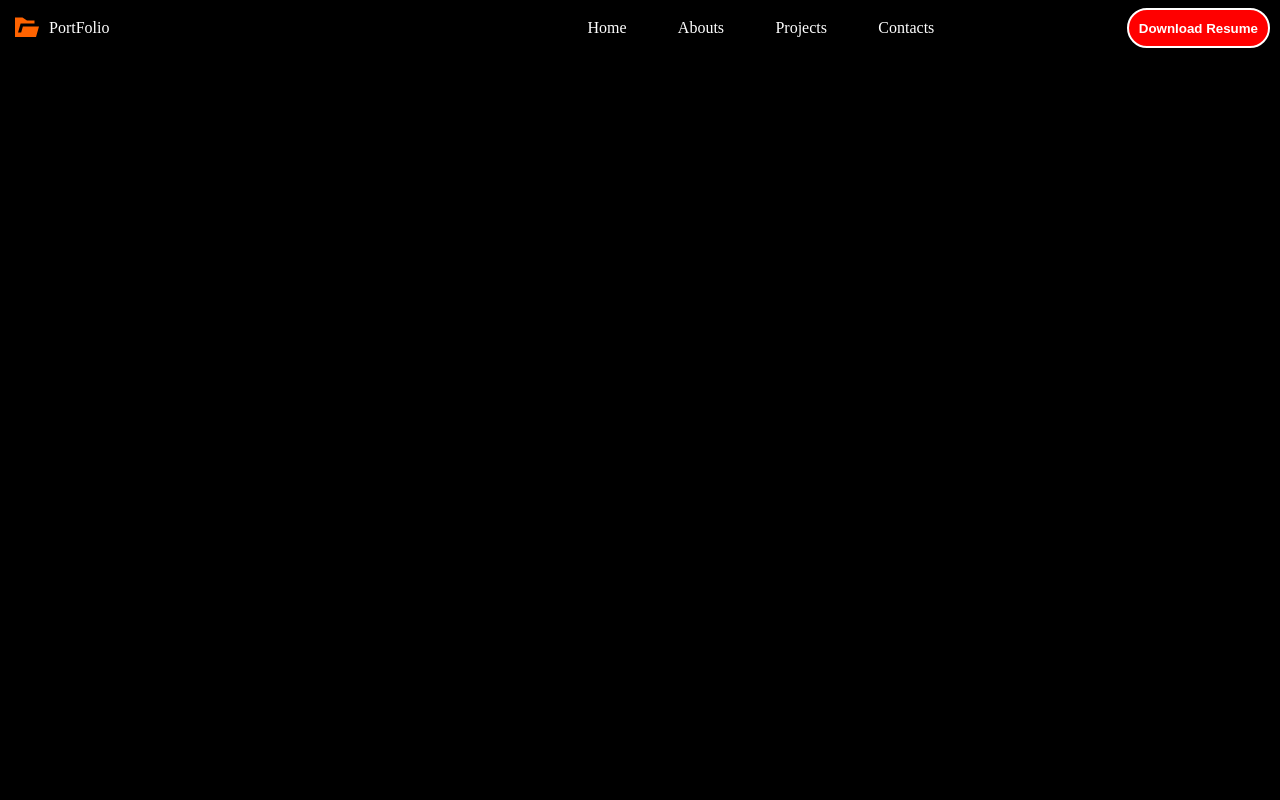
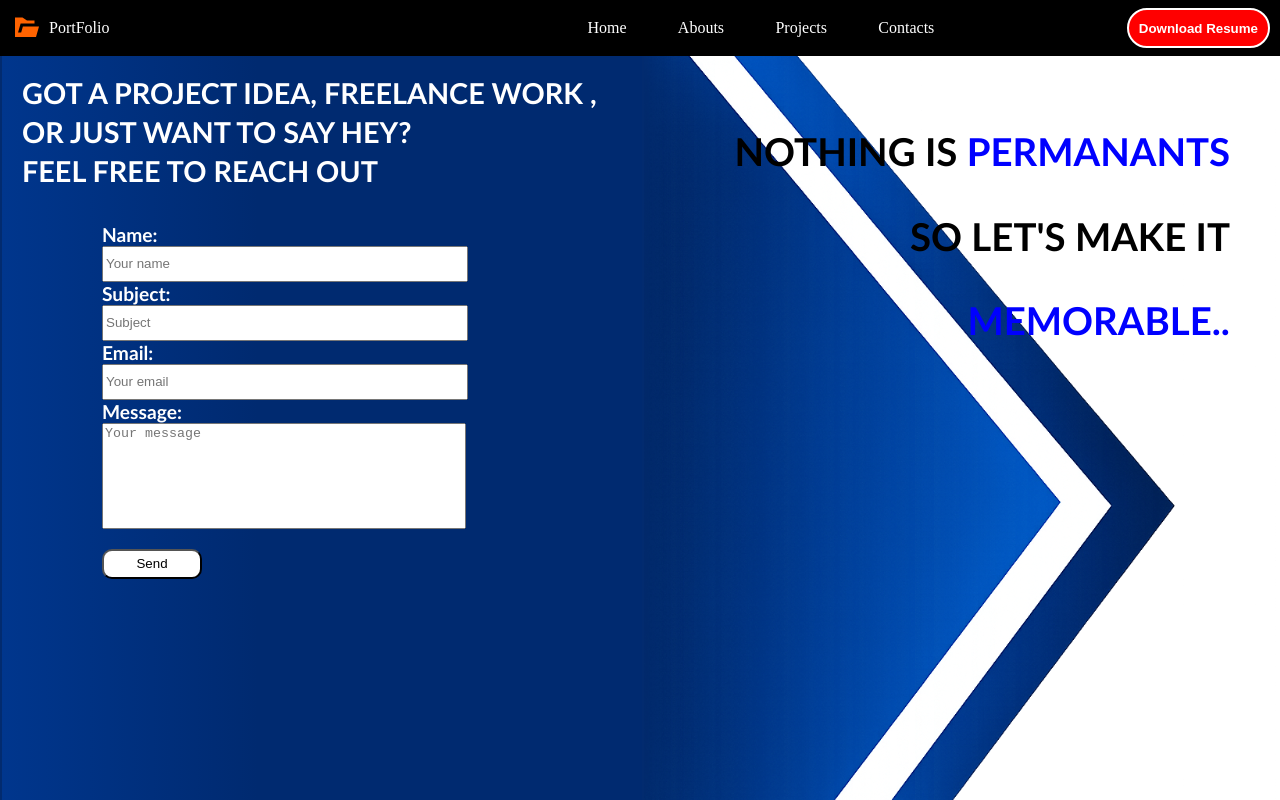
Before and after one commit to FallenSid/portfolio, a React (Vite) app: page /Contacts in a window 1280 px wide. Built offline with nearby package versions, Linux system fonts and the light colour scheme.

Commit message:
Contact Page added

```diff
--- a/package.json
+++ b/package.json
@@ -10,6 +10,7 @@
     "preview": "vite preview"
   },
   "dependencies": {
+    "@emailjs/browser": "^4.4.1",
     "@gsap/react": "^2.1.2",
     "gsap": "^3.13.0",
     "react": "^19.1.1",
--- a/src/pages/Contacts.jsx
+++ b/src/pages/Contacts.jsx
@@ -1,12 +1,108 @@
-import React from 'react'
-import Navbar from '../components/Navbar'
+import Navbar from "../components/Navbar";
+import React , {useRef , useEffect } from "react";
+import emailjs from "@emailjs/browser";
+import "./contacts.css";
+import { useGSAP } from "@gsap/react";
+import gsap from "gsap";
+
+
 const Contacts = () => {
+  const container = useRef();
+  useGSAP(() => {
+    gsap.from(".content", {
+      x: "-85vw",
+      delay: 0.5,
+      duration: 1,
+    });
+  });
+
+  useGSAP(() => {
+    gsap.from("#contact-text p", {
+      opacity: 0,
+      y: 30,
+      delay: 1.5,
+      duration: 0.5,
+      stagger: 0.3,
+    });
+  });
+
+  const form = useRef();
+  const sendEmail = (e) => {
+    e.preventDefault();
+
+    emailjs
+      .sendForm("service_36q3isl","template_g2znn5s", form.current,{publicKey:'PMpEdf2sZYvQRuVgO'})
+      .then(
+        ()=>{console.log("SUCCESS")
+          success.current.style.display = "block";
+        },
+        (error) => {
+          console.log("FAILED...", error.text);
+        },
+      );
+  };
+
+
+  const success = useRef();
   return (
-    <div>
-        <Navbar/>
-      Hey i am Contacts
+    <div className="contact-background borderline">
+      <Navbar />
+
+      <div ref={success} className="success">
+        <button className="close-btn" onClick={()=>{
+          success.current.style.display = "none";
+        }} >X</button>
+        <h1>THANK YOU</h1>
+        <p>Your Message have been sent successfully</p>
+        <p>I will reach you out as soon as possible</p>
+      </div>
+
+
+      <div className="content">
+
+        <div className="slide">
+
+          <div className="intro-text">
+            <h2>GOT A PROJECT IDEA, FREELANCE WORK ,</h2>
+            <h2> OR JUST WANT TO SAY HEY?</h2>
+            <h2>FEEL FREE TO REACH OUT</h2>
+          </div>
+
+          <div className="contact-form">
+
+            <form ref={form} onSubmit={sendEmail}>
+              <label>Name:</label>
+              <input type="text" placeholder="Your name" name="user_name" />
+              <label>Subject:</label>
+              <input type="text" placeholder="Subject" name="subject" />
+              <label>Email:</label>
+              <input type="email" placeholder="Your email" name="user_email" />
+              <label>Message:</label>
+              <textarea name="message" placeholder="Your message" />
+              <input id="send-btn" type="submit" value="Send" onClick={()=>{
+                form.current.reset()
+              }} />
+            </form>
+          </div>
+        </div>
+
+
+        <img id="contact-slide" src="assets/img/contactpagebg.png" alt="Contact Page BackGround" />
+      </div>
+
+
+
+      <div id="contact-text" className="contact-text">
+        <p>
+          NOTHING IS <span>PERMANANTS</span>
+        </p>
+        <p>SO LET'S MAKE IT</p>
+        <p>
+          <span>MEMORABLE..</span>
+        </p>
+      </div>
     </div>
-  )
-}
+  );
+};
 
-export default Contacts
+export default Contacts;
--- /dev/null
+++ b/src/pages/contacts.css
@@ -0,0 +1,135 @@
+.contact-background{
+    background: white;
+    height: 100vh;
+}
+.content #contact-slide{
+    height: 100vh;
+    position: relative;
+    left: -110px;
+
+}
+.content{
+    display: flex;
+    position: fixed;
+    z-index: 15;
+
+}
+
+#contact-text{
+    right: 0px;
+    top: 10%;
+    font-family: 'Gill Sans', 'Gill Sans MT', Calibri, 'Trebuchet MS', sans-serif;
+    font-weight: bolder;
+    font-size: 2.4rem;
+    color:black;
+    position: fixed;
+    z-index:100;
+    padding: 10px;
+    padding-right: 50px;
+    text-align: end;
+}
+
+#contact-text span{
+    color:blue
+}
+
+.slide{
+    display: flex;
+    flex-direction: column;
+    width: 50vw;
+    height: 100vh;
+    background-image:linear-gradient(to left, rgb(0 42 112) 60%, #00368d);
+    box-shadow: 0 0 30px 5px #022b6f;
+    border: 2px solid #022b6f;
+    z-index: 12;
+}
+
+.slide .intro-text{
+    position: relative;
+    top: 60px;
+    left: 20px;
+    /* position: absolute; */
+    color: white;
+    font-family: 'Gill Sans', 'Gill Sans MT', Calibri, 'Trebuchet MS', sans-serif;
+    font-weight: bolder;
+    font-size: 1.2rem;
+    line-height: 15px;
+}
+
+.slide .contact-form{
+    font-family: 'Gill Sans', 'Gill Sans MT', Calibri, 'Trebuchet MS', sans-serif;
+    font-weight: bolder;
+    font-size: 1.2rem;
+    position: relative;
+    top:80px;
+    z-index: 15;
+    width: 70%;
+    left: 100px;
+}
+
+.contact-form input , textarea{
+    display: block;
+    width: 80%;
+    resize: none;
+    height: 30px;
+}
+
+.contact-form textarea{
+    height: 100px;
+}
+
+.contact-form #send-btn{
+    width: 100px;
+    margin-top: 20px;
+    background-color: white;
+    border-radius: 10px;
+}
+
+#send-btn:hover{
+    cursor: pointer;
+    background-color: lightgray;
+}
+
+.success{
+
+    font-family: 'Gill Sans', 'Gill Sans MT', Calibri, 'Trebuchet MS', sans-serif;
+    font-size: 1.4rem;
+    font-weight: bolder;
+
+    border: 2px solid black;
+    background-color: white;
+    color:black;
+    width: 500px;
+    text-align: center;
+    height: 300px;
+    z-index: 300;
+    position: fixed;
+
+    left:calc(50% - 250px);
+    top:calc(50% - 150px);
+
+    box-shadow: 0 0 1000px black;
+
+    display: none;
+}
+
+.success h1{
+    color: chartreuse;
+}
+
+.close-btn{
+    position: absolute;
+    right: 0;
+    background-color: transparent;
+    border: none;
+    width: 30px;
+    height: 30px;
+    font-size: 20px;
+    font-weight: bolder;
+    color: gray;
+}
+
+.close-btn:hover{
+    color: red;
+    cursor: pointer;
+}
```
Also changed, not shown: public/assets/img/contactpagebg.png (added), 1 other file (tests, documents, lock files or other folders).
